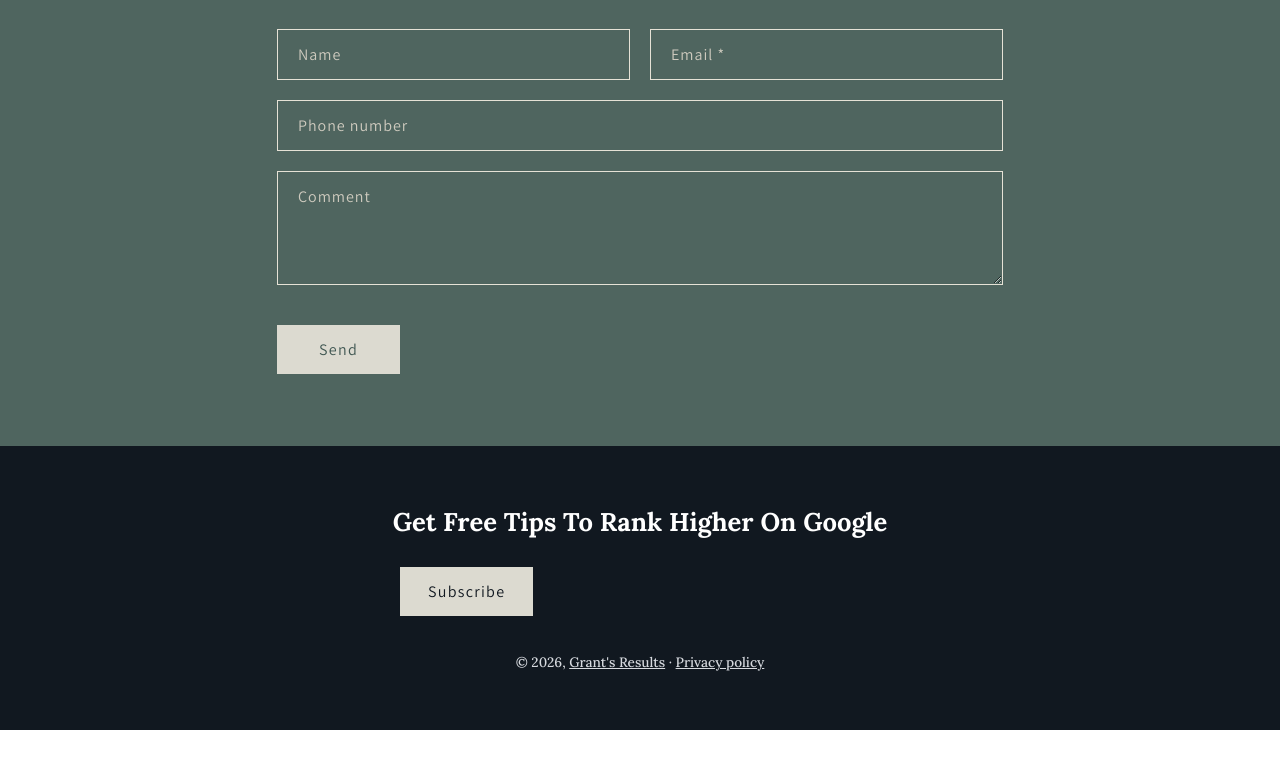
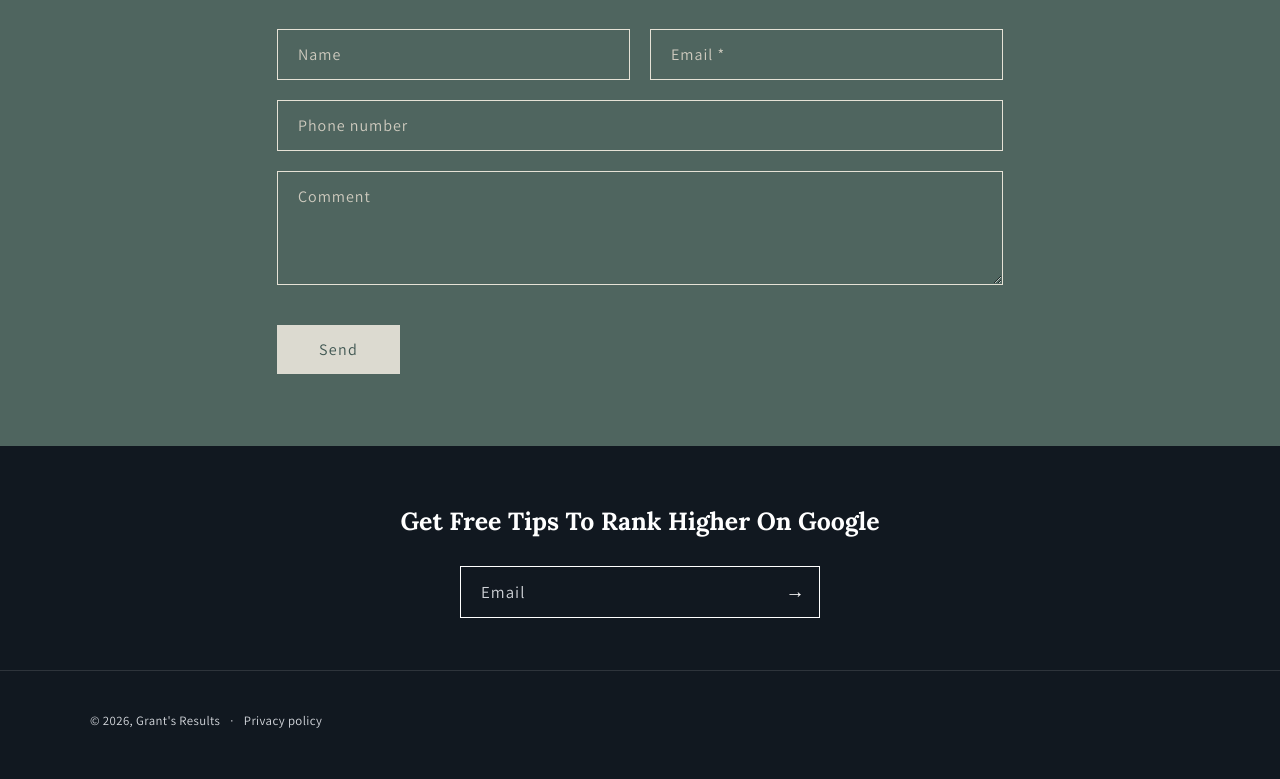
Before and after one commit to GrantsResults/GrantsResults.com, a plain HTML site: page public/index.html in a window 1280 px wide. Shown: the part 1626-2405 px from the top of the page. Before the commit the page ends 2356 px from the top, so only its background shows below. Drawn offline with Linux system fonts and the light colour scheme.

Commit message:
Restyle footer to match design
Co-Authored-By: Claude Sonnet 5.5 <noreply@anthropic.com>
Claude-Session: https://claude.ai/code/session_01NYsHdjmMvBrJenZj97aWQ2

```diff
--- a/public/index.html
+++ b/public/index.html
@@ -64,16 +64,18 @@
   </main>
 
   <footer class="site-footer">
-    <h2>Get Free Tips To Rank Higher On Google</h2>
-    <!-- Replace YOUR_NEWSLETTER_FORM_ID the same way as above. -->
-    <form class="newsletter" action="https://formspree.io/f/YOUR_NEWSLETTER_FORM_ID" method="POST">
-      <label class="sr">Email<input type="email" name="email" placeholder="Email" required autocomplete="email"></label>
-      <button type="submit">Subscribe</button>
-    </form>
-    <p class="legal">
-      &copy; 2026, <a href="/">Grant's Results</a>
-      &middot; <a href="/privacy-policy.html">Privacy policy</a>
-    </p>
+    <div class="footer-top">
+      <h2>Get Free Tips To Rank Higher On Google</h2>
+      <!-- Replace YOUR_NEWSLETTER_FORM_ID the same way as above. -->
+      <form class="newsletter" action="https://formspree.io/f/YOUR_NEWSLETTER_FORM_ID" method="POST">
+        <label class="sr" for="nl-email">Email</label>
+        <input id="nl-email" type="email" name="email" placeholder="Email" required autocomplete="email">
+        <button type="submit" aria-label="Subscribe">&rarr;</button>
+      </form>
+    </div>
+    <div class="footer-bottom">
+      <p class="legal">&copy; 2026, <a href="/">Grant's Results</a><span class="dot">&middot;</span><a href="/privacy-policy.html">Privacy policy</a></p>
+    </div>
   </footer>
 </body>
 </html>
--- a/public/styles.css
+++ b/public/styles.css
@@ -65,19 +65,24 @@ a { color: inherit; }
 .contact button:hover { opacity: .88; }
 @media (max-width: 600px) { .contact form { grid-template-columns: 1fr; } .contact .half { grid-column: 1 / -1; } }
 
-.site-footer { background: var(--accent); color: #fff; text-align: center; padding: 56px 24px; }
-.site-footer h2 { margin: 0 0 24px; font-size: 1.6rem; font-weight: 700; }
-.newsletter { display: flex; gap: 0; max-width: 480px; margin: 0 auto 36px; }
-.newsletter label { flex: 1; display: block; }
+.site-footer { background: var(--accent); color: #fff; }
+.footer-top { text-align: center; padding: 56px 24px 52px; }
+.site-footer h2 { margin: 0 0 24px; font-size: 1.55rem; font-weight: 700; }
+.newsletter { position: relative; max-width: 360px; margin: 0 auto; }
 .newsletter input {
-  display: block; width: 100%; font-family: Assistant, -apple-system, "Segoe UI", Roboto, Arial, sans-serif; font-size: 1rem; letter-spacing: .06em;
-  color: #fff; background: transparent; border: 1px solid #e6e2d6; border-right: 0; border-radius: 0; padding: 14px 20px;
+  display: block; width: 100%; font-family: Assistant, -apple-system, "Segoe UI", Roboto, Arial, sans-serif; font-size: 1.05rem; letter-spacing: .06em;
+  color: #fff; background: transparent; border: 1px solid #fff; border-radius: 0; padding: 14px 52px 14px 20px;
 }
-.newsletter input::placeholder { color: #cfcbbf; opacity: 1; }
+.newsletter input::placeholder { color: #d0d3d8; opacity: 1; }
+.newsletter input:focus { outline: 2px solid #fff; outline-offset: 2px; }
 .newsletter button {
-  font-family: Assistant, -apple-system, "Segoe UI", Roboto, Arial, sans-serif; font-size: 1rem; letter-spacing: .08em;
-  background: #dcdad0; color: #111820; border: 0; border-radius: 0; padding: 14px 28px; cursor: pointer;
+  position: absolute; top: 1px; right: 1px; bottom: 1px; width: 48px; padding: 0;
+  background: transparent; color: #fff; border: 0; font-size: 1.2rem; cursor: pointer;
 }
-.legal { font-size: .85rem; margin: 0; color: #d6d9de; }
+.footer-bottom { border-top: 1px solid rgba(255,255,255,.12); padding: 40px max(24px, calc((100% - 1100px) / 2)) 48px; }
+.legal { margin: 0; font-family: Assistant, -apple-system, "Segoe UI", Roboto, Arial, sans-serif; font-size: .8rem; letter-spacing: .03em; color: #d6d9de; }
+.legal a { text-decoration: none; }
+.legal a:hover { text-decoration: underline; }
+.legal .dot { margin: 0 10px; }
 
 .policy { max-width: 760px; margin: 0 auto; padding: 48px 24px; }
```
Also changed, not shown: public/privacy-policy.html (+3 -1 lines).
